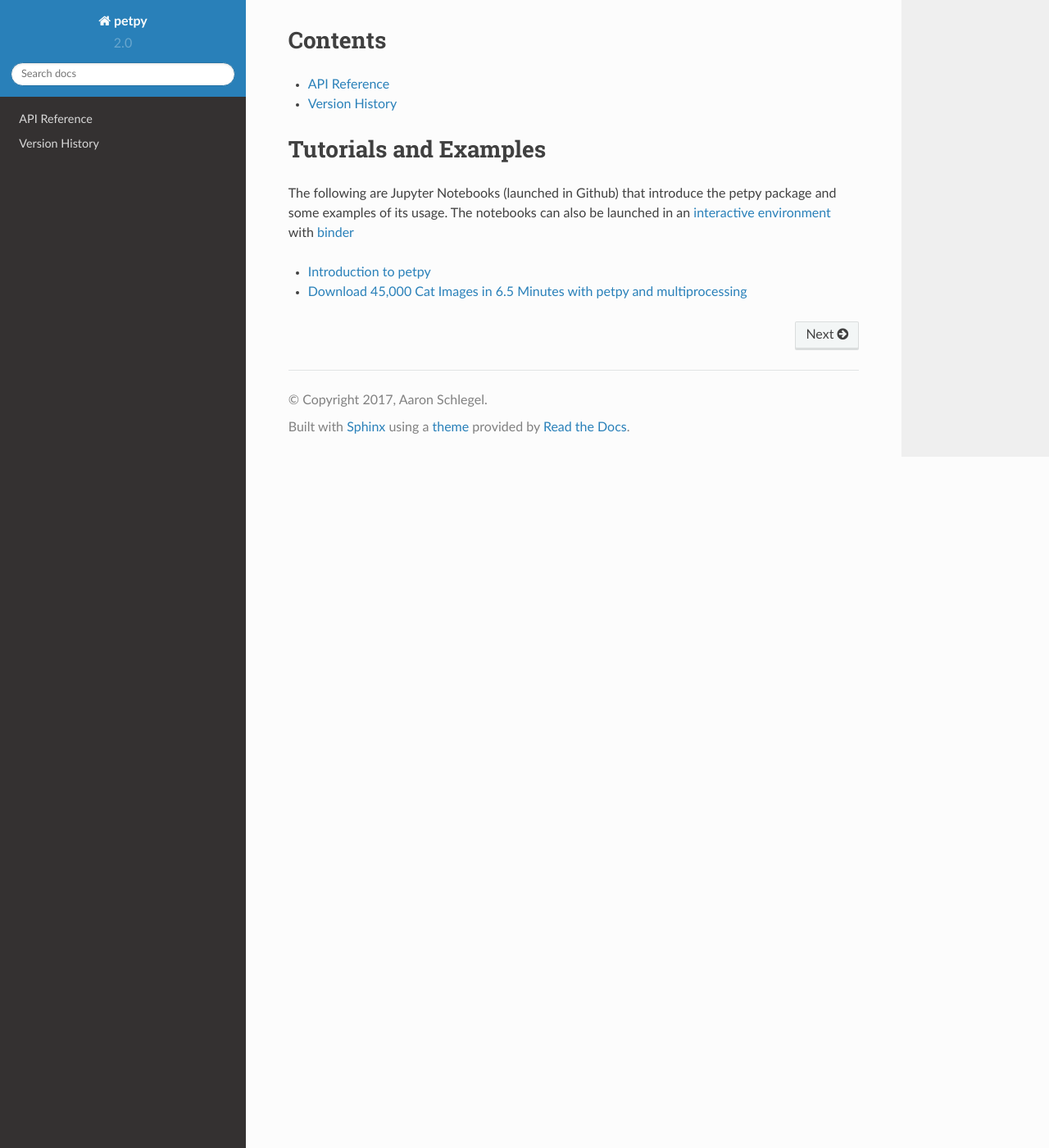
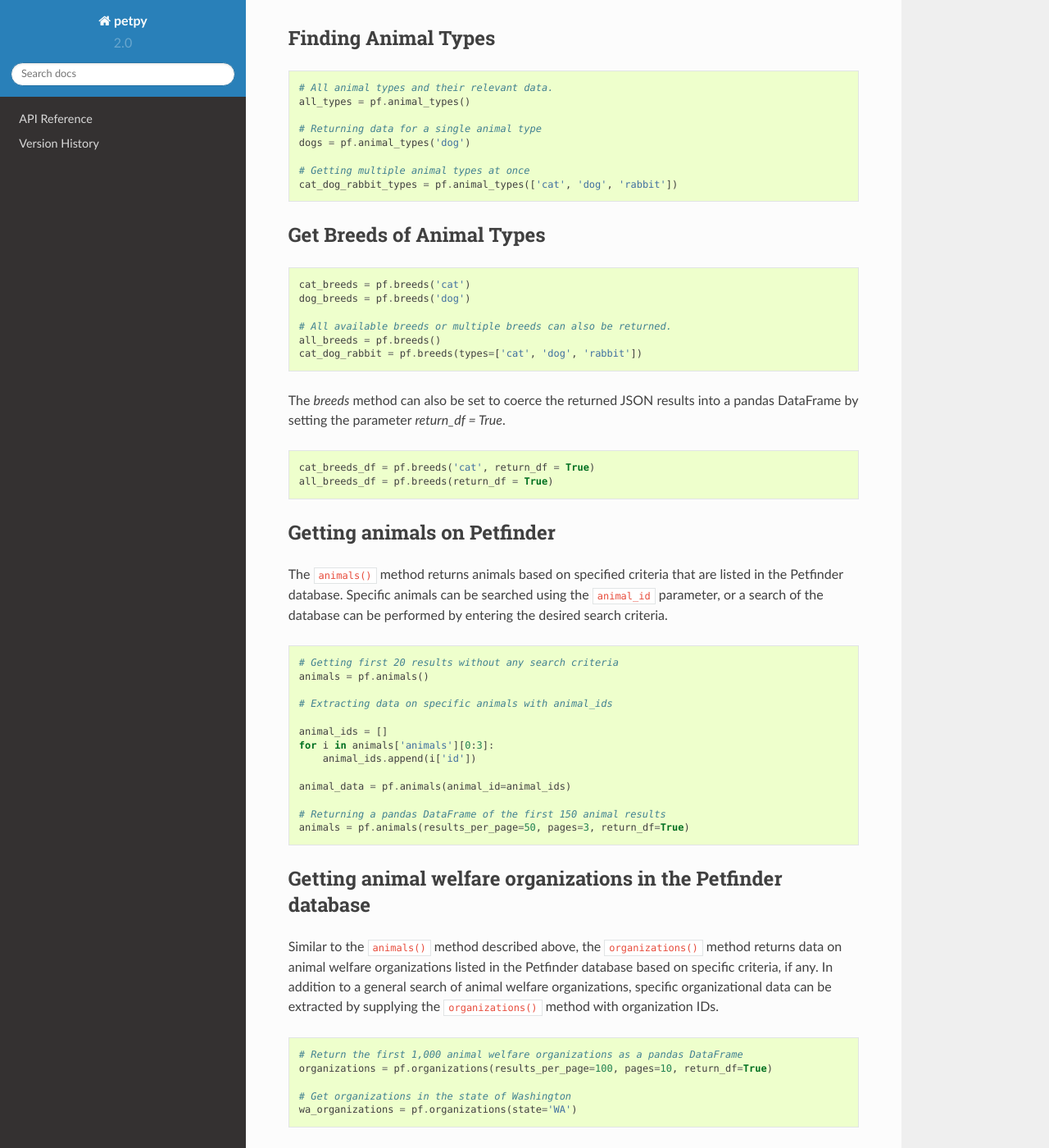
Before and after one commit to aschleg/petpy, a Sphinx documentation site: the page built from docs/source/index.rst, in a window 1280 px wide and 1400 px high, scrolled down 1154 px. Shown: the whole window at 82% size. Built offline with Sphinx 7.4.7 and the Read the Docs theme 2.0.0, drawn with Linux system fonts in a browser that asks for light colours.

Commit message:
commit to update docs and some fixes for 2.0.1 release

```diff
--- a/docs/source/conf.py
+++ b/docs/source/conf.py
@@ -66,7 +66,7 @@ author = 'Aaron Schlegel'
 # The short X.Y version.
 version = '2.0'
 # The full version, including alpha/beta/rc tags.
-release = '2.0.0'
+release = '2.0.1'
 
 # The language for content autogenerated by Sphinx. Refer to documentation
 # for a list of supported languages.
--- a/docs/source/index.rst
+++ b/docs/source/index.rst
@@ -53,6 +53,79 @@ Authentication to the Petfinder API occurs when the :code:`Petfinder()` class is
 
 Calls to the API to extract data can now be made!
 
+Finding Animal Types
+--------------------
+
+.. code-block :: python
+
+   # All animal types and their relevant data.
+   all_types = pf.animal_types()
+
+   # Returning data for a single animal type
+   dogs = pf.animal_types('dog')
+
+   # Getting multiple animal types at once
+   cat_dog_rabbit_types = pf.animal_types(['cat', 'dog', 'rabbit'])
+
+Get Breeds of Animal Types
+--------------------------
+
+.. code-block :: python
+
+   cat_breeds = pf.breeds('cat')
+   dog_breeds = pf.breeds('dog')
+
+   # All available breeds or multiple breeds can also be returned.
+   all_breeds = pf.breeds()
+   cat_dog_rabbit = pf.breeds(types=['cat', 'dog', 'rabbit'])
+
+The `breeds` method can also be set to coerce the returned JSON results into a pandas DataFrame by setting
+the parameter `return_df = True`.
+
+.. code-block :: python
+
+   cat_breeds_df = pf.breeds('cat', return_df = True)
+   all_breeds_df = pf.breeds(return_df = True)
+
+Getting animals on Petfinder
+----------------------------
+
+The :code:`animals()` method returns animals based on specified criteria that are listed in the Petfinder database.
+Specific animals can be searched using the :code:`animal_id` parameter, or a search of the database can be performed
+by entering the desired search criteria.
+
+.. code-block :: python
+
+   # Getting first 20 results without any search criteria
+   animals = pf.animals()
+
+   # Extracting data on specific animals with animal_ids
+
+   animal_ids = []
+   for i in animals['animals'][0:3]:
+       animal_ids.append(i['id'])
+
+   animal_data = pf.animals(animal_id=animal_ids)
+
+   # Returning a pandas DataFrame of the first 150 animal results
+   animals = pf.animals(results_per_page=50, pages=3, return_df=True)
+
+
+Getting animal welfare organizations in the Petfinder database
+--------------------------------------------------------------
+
+Similar to the :code:`animals()` method described above, the :code:`organizations()` method returns data on animal
+welfare organizations listed in the Petfinder database based on specific criteria, if any. In addition to a general
+search of animal welfare organizations, specific organizational data can be extracted by supplying the
+:code:`organizations()` method with organization IDs.
+
+.. code-block :: python
+
+   # Return the first 1,000 animal welfare organizations as a pandas DataFrame
+   organizations = pf.organizations(results_per_page=100, pages=10, return_df=True)
+
+   # Get organizations in the state of Washington
+   wa_organizations = pf.organizations(state='WA')
 
 Contents
 ========
--- a/setup.py
+++ b/setup.py
@@ -4,7 +4,7 @@ from setuptools import find_packages, setup
 
 setup(
     name='petpy',
-    version='2.0.0',
+    version='2.0.1',
     author='Aaron Schlegel',
     author_email='aaron@aaronschlegel.com',
     url='https://github.com/aschleg/petpy',
```
Also changed, not shown: CHANGELOG.md (+12 -2 lines), docs/source/versions.rst (+22 -10 lines), 15 other files.
